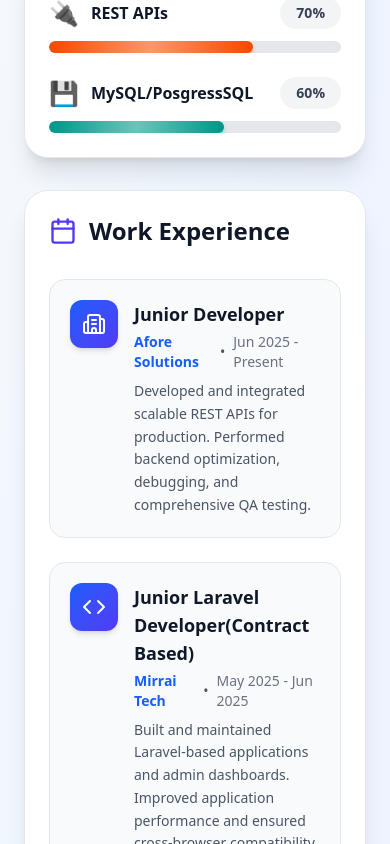
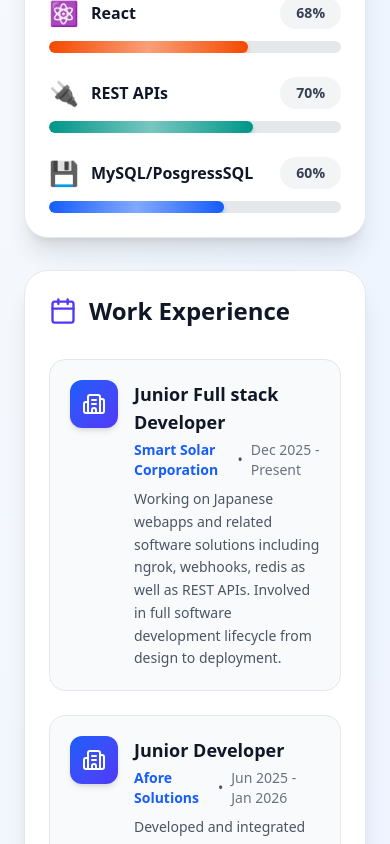
Before and after one commit to kaflebiplob/Portfolio, a React (Vite) app: page / in a window 390 px wide. Shown: the part 1540-2384 px from the top of the page. Built offline with nearby package versions, Linux system fonts and the light colour scheme.

Commit message:
implemented the skills and experience

```diff
--- a/src/App.jsx
+++ b/src/App.jsx
@@ -132,21 +132,21 @@ export default function App() {
         SERVICE_ID,
         TEMPLATE_ID,
         templateParams,
-        PUBLIC_KEY
+        PUBLIC_KEY,
       );
 
       // console.log("Email sent successfully:", response);
 
       showToast(
         "Message sent successfully! I'll get back to you soon.",
-        "success"
+        "success",
       );
       setFormData({ name: "", email: "", message: "" });
     } catch (error) {
       // console.error("Error sending message:", error);
       showToast(
         "Failed to send message. Please try again or email me directly.",
-        "error"
+        "error",
       );
     } finally {
       setIsSubmitting(false);
@@ -186,6 +186,7 @@ export default function App() {
   const skills = [
     { name: "JavaScript", level: 65, icon: "📜" },
     { name: "Python/Django", level: 60, icon: "🐍" },
+    { name: "FastAPI", level: 70, icon: "⚡" },
     { name: "PHP/Laravel", level: 70, icon: "🐘" },
     { name: "React", level: 68, icon: "⚛️" },
     { name: "REST APIs", level: 70, icon: "🔌" },
@@ -194,9 +195,17 @@ export default function App() {
 
   const experience = [
     {
+      title: "Junior Full stack Developer",
+      company: "Smart Solar Corporation",
+      period: "Dec 2025 - Present",
+      description:
+        "Working on Japanese webapps and related software solutions including ngrok, webhooks, redis as well as REST APIs. Involved in full software development lifecycle from design to deployment.",
+      icon: Building2,
+    },
+    {
       title: "Junior Developer",
       company: "Afore Solutions",
-      period: "Jun 2025 - Present",
+      period: "Jun 2025 - Jan 2026",
       description:
         "Developed and integrated scalable REST APIs for production. Performed backend optimization, debugging, and comprehensive QA testing.",
       icon: Building2,
@@ -231,9 +240,9 @@ export default function App() {
             }`}
           >
             {toast.type === "success" ? (
-              <CheckCircle className="flex-shrink-0" size={24} />
+              <CheckCircle className="shrink-0" size={24} />
             ) : (
-              <AlertCircle className="flex-shrink-0" size={24} />
+              <AlertCircle className="shrink-0" size={24} />
             )}
             <p className="font-semibold">{toast.message}</p>
             <button
@@ -283,7 +292,7 @@ export default function App() {
               href={CV}
               target="_blank"
               rel="noopener noreferrer"
-              className="ml-2 inline-flex items-center gap-2 px-4 py-2 rounded-full bg-gradient-to-r from-blue-600 to-indigo-600 text-white text-sm font-semibold shadow-md hover:shadow-lg hover:scale-105 transition-all"
+              className="ml-2 inline-flex items-center gap-2 px-4 py-2 rounded-full bg-linear-to-r from-blue-600 to-indigo-600 text-white text-sm font-semibold shadow-md hover:shadow-lg hover:scale-105 transition-all"
             >
               Resume
             </a>
@@ -335,7 +344,7 @@ export default function App() {
 
             <h1 className="text-4xl md:text-5xl lg:text-6xl font-extrabold tracking-tight leading-tight mb-4 text-gray-900">
               Hi, I'm{" "}
-              <span className="bg-clip-text text-transparent bg-gradient-to-r from-blue-600 to-indigo-600">
+              <span className="bg-clip-text text-transparent bg-linear-to-r from-blue-600 to-indigo-600">
                 Biplob Kafle
               </span>
             </h1>
@@ -349,7 +358,7 @@ export default function App() {
             <div className="mt-8 flex flex-wrap items-center justify-center gap-4">
               <button
                 onClick={() => scrollTo("projects")}
-                className="inline-flex items-center gap-3 px-6 py-3 rounded-full bg-gradient-to-r from-blue-600 to-indigo-600 text-white shadow-lg hover:shadow-xl hover:scale-105 transition-all font-semibold"
+                className="inline-flex items-center gap-3 px-6 py-3 rounded-full bg-linear-to-r from-blue-600 to-indigo-600 text-white shadow-lg hover:shadow-xl hover:scale-105 transition-all font-semibold"
               >
                 View my work <ArrowRight size={16} />
               </button>
@@ -394,7 +403,7 @@ export default function App() {
 
       <section
         ref={skillsRef}
-        className="py-20 bg-gradient-to-br from-slate-50 via-blue-50 to-indigo-50"
+        className="py-20 bg-linear-to-br from-slate-50 via-blue-50 to-indigo-50"
       >
         <div className="max-w-7xl mx-auto px-6">
           <div className="text-center mb-12">
@@ -446,7 +455,7 @@ export default function App() {
                           className={`absolute inset-0 ${color.bg} rounded-full transition-all duration-1000 ease-out ${color.glow} shadow-md`}
                           style={{ width: `${s.level}%` }}
                         >
-                          <div className="absolute inset-0 bg-gradient-to-r from-transparent via-white to-transparent opacity-20 animate-pulse"></div>
+                          <div className="absolute inset-0 bg-linear-to-r from-transparent via-white to-transparent opacity-20 animate-pulse"></div>
                         </div>
                       </div>
                     </div>
@@ -469,7 +478,7 @@ export default function App() {
                       className="group relative bg-gray-50 rounded-2xl p-5 hover:shadow-lg transition-all duration-300 border border-gray-200 hover:border-blue-300"
                     >
                       <div className="flex items-start gap-4">
-                        <div className="p-3 bg-gradient-to-br from-blue-600 to-indigo-600 rounded-xl shadow-md group-hover:scale-110 transition-transform">
+                        <div className="p-3 bg-linear-to-br from-blue-600 to-indigo-600 rounded-xl shadow-md group-hover:scale-110 transition-transform">
                           <Icon className="text-white" size={24} />
                         </div>
                         <div className="flex-1">
@@ -499,7 +508,7 @@ export default function App() {
 
       <section
         ref={projectsRef}
-        className="py-20 bg-gradient-to-b from-gray-50 to-white"
+        className="py-20 bg-linear-to-b from-gray-50 to-white"
       >
         <div className="max-w-6xl mx-auto px-6">
           <div className="text-center mb-12">
@@ -526,7 +535,7 @@ export default function App() {
               >
                 <div className="flex justify-between items-start mb-5">
                   <div
-                    className={`p-3 bg-gradient-to-br ${p.color} rounded-xl shadow-md transition-transform group-hover:scale-110`}
+                    className={`p-3 bg-linear-to-br ${p.color} rounded-xl shadow-md transition-transform group-hover:scale-110`}
                   >
                     <Code className="text-white" size={28} />
                   </div>
@@ -654,7 +663,7 @@ export default function App() {
               <button
                 onClick={handleSubmit}
                 disabled={isSubmitting}
-                className="w-full py-4 bg-gradient-to-r from-blue-600 to-indigo-600 hover:from-blue-700 hover:to-indigo-700 text-white rounded-xl font-semibold shadow-lg hover:shadow-xl transition-all duration-300 transform hover:scale-105 text-sm sm:text-base disabled:opacity-50 disabled:cursor-not-allowed disabled:transform-none"
+                className="w-full py-4 bg-linear-to-r from-blue-600 to-indigo-600 hover:from-blue-700 hover:to-indigo-700 text-white rounded-xl font-semibold shadow-lg hover:shadow-xl transition-all duration-300 transform hover:scale-105 text-sm sm:text-base disabled:opacity-50 disabled:cursor-not-allowed disabled:transform-none"
               >
                 {isSubmitting ? "Sending..." : "Send Message"}
               </button>
```
Also changed, not shown: 1 other file (tests, documents, lock files or other folders).
